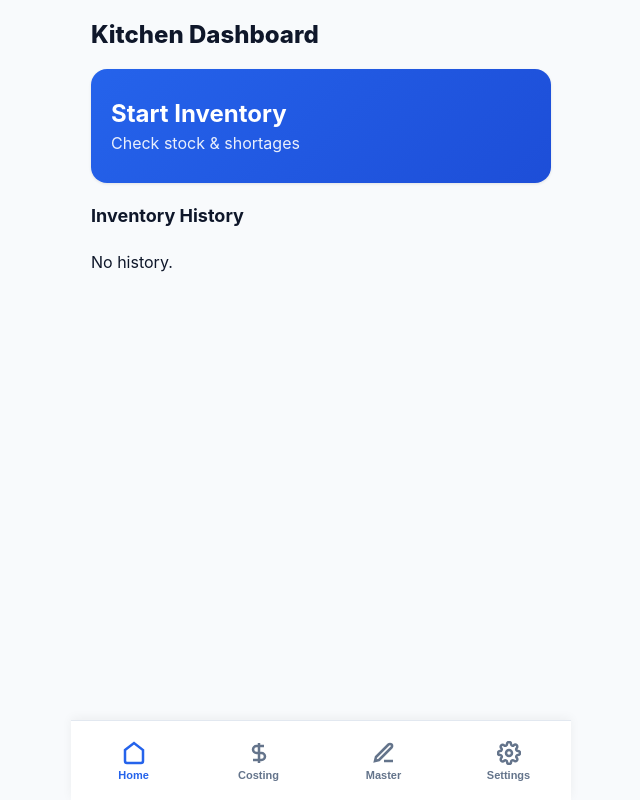
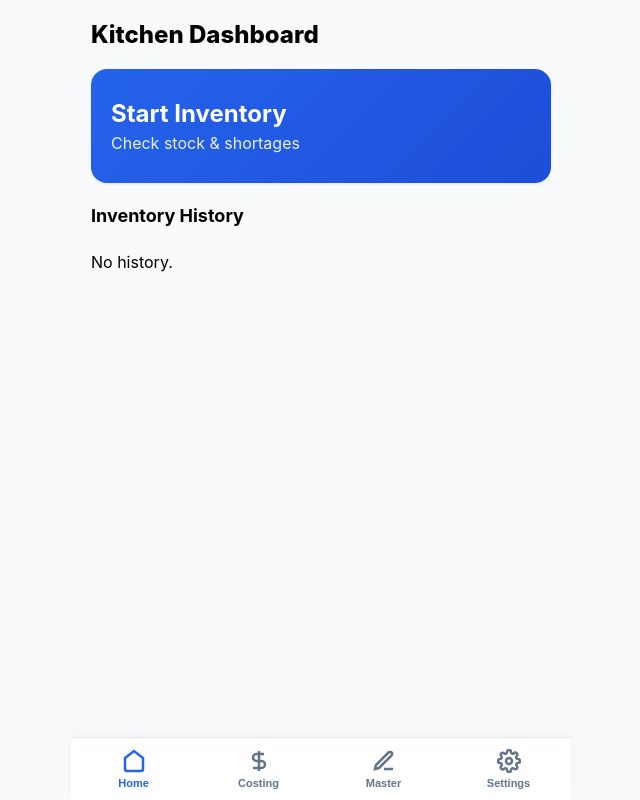
Before and after one commit to sarangagp9/kitchen-management-pro, a plain HTML site: page index.html in a window 1280 px wide. Shown: the whole page, without its empty margins (319-959 px from the left). Drawn offline with Linux system fonts and the light colour scheme.

Commit message:
Update index.html

```diff
--- a/index.html
+++ b/index.html
@@ -3,65 +3,83 @@
 <head>
     <meta charset="UTF-8">
     <meta name="viewport" content="width=device-width, initial-scale=1.0, maximum-scale=1.0, user-scalable=no, viewport-fit=cover">
-    <title>Kitchen Management Pro</title>
+    <title>Kitchen Pro</title>
     <style>
         :root {
             --primary: #0f172a; --accent: #2563eb; --success: #10b981; --danger: #ef4444;
-            --warning: #f59e0b; --bg: #f8fafc; --card: #ffffff; --text: #0f172a;
+            --bg: #f8fafc; --card: #ffffff; --text: #0f172a;
             --muted: #64748b; --border: #e2e8f0; --radius: 16px;
         }
 
-        * { box-sizing: border-box; -webkit-tap-highlight-color: transparent; }
+        /* RESET & FORCE MOBILE HEIGHT */
+        html, body {
+            height: 100%;
+            margin: 0;
+            padding: 0;
+            overflow: hidden; /* Prevents whole-page bouncing */
+            background: var(--bg);
+        }
 
         body {
             font-family: -apple-system, BlinkMacSystemFont, "Segoe UI", Roboto, sans-serif;
-            background: var(--bg); color: var(--text); margin: 0; padding: 0;
-            display: flex; justify-content: center;
-            /* Fix for mobile height */
-            height: 100vh; height: 100dvh;
-            overflow: hidden;
+            display: flex;
+            justify-content: center;
         }
 
         .app-shell {
-            width: 100%; max-width: 500px; height: 100%;
-            background: var(--bg); display: flex; flex-direction: column;
+            width: 100%;
+            max-width: 500px;
+            height: 100dvh; /* Dynamic height for mobile */
+            display: flex;
+            flex-direction: column; /* Stack Content on top of Nav */
+            background: var(--bg);
             position: relative;
         }
 
-        .view {
-            display: none; flex-direction: column; height: 100%;
-            overflow-y: auto;
-            /* Increase bottom padding so content doesn't hide behind buttons */
-            padding: 20px 20px 120px 20px;
+        /* MAIN VIEW AREA (SCROLLABLE) */
+        .content-area {
+            flex: 1; /* Grows to fill all space */
+            overflow-y: auto; /* Only this part scrolls */
+            -webkit-overflow-scrolling: touch;
+            padding: 20px 20px 40px 20px;
         }
+
+        .view { display: none; flex-direction: column; }
         .view.active { display: flex; animation: fadeIn 0.15s ease-in; }
         @keyframes fadeIn { from { opacity: 0; } to { opacity: 1; } }
 
-        /* FIXED NAVIGATION FIX */
+        /* NAVIGATION (STAYS AT BOTTOM) */
         .bottom-nav {
-            position: fixed;
-            bottom: 0;
-            left: 50%;
-            transform: translateX(-50%);
-            width: 100%;
-            max-width: 500px; /* Match app shell */
-            height: 80px;
+            flex-shrink: 0; /* Prevents nav from squishing */
+            height: auto;
             background: white;
             border-top: 1px solid var(--border);
             display: flex;
             justify-content: space-around;
             align-items: center;
-            padding-bottom: env(safe-area-inset-bottom);
-            z-index: 9999;
-            box-shadow: 0 -2px 10px rgba(0,0,0,0.05);
+            padding-top: 10px;
+            /* Extra padding for phone swipe bars */
+            padding-bottom: calc(10px + env(safe-area-inset-bottom));
+            box-shadow: 0 -4px 12px rgba(0,0,0,0.03);
+            z-index: 100;
         }
 
-        .nav-btn { border: none; background: none; color: var(--muted); display: flex; flex-direction: column; align-items: center; font-size: 11px; font-weight: 600; flex: 1; height: 100%; justify-content: center; }
+        .nav-btn {
+            border: none;
+            background: none;
+            color: var(--muted);
+            display: flex;
+            flex-direction: column;
+            align-items: center;
+            font-size: 11px;
+            font-weight: 600;
+            flex: 1;
+        }
         .nav-btn.active { color: var(--accent); }
         .nav-btn svg { width: 24px; height: 24px; margin-bottom: 4px; }
 
-        /* Rest of the UI */
-        .card { background: var(--card); padding: 16px; border-radius: var(--radius); box-shadow: 0 1px 3px rgba(0,0,0,0.1); margin-bottom: 12px; border: 1px solid var(--border); position: relative;}
+        /* CARDS & UI */
+        .card { background: var(--card); padding: 16px; border-radius: var(--radius); box-shadow: 0 1px 3px rgba(0,0,0,0.1); margin-bottom: 12px; border: 1px solid var(--border); }
         h1 { font-size: 24px; font-weight: 800; margin: 0 0 20px 0; }
         h3 { margin: 10px 0; font-size: 18px; }
         label { display: block; font-size: 11px; font-weight: 800; color: var(--muted); margin: 12px 0 4px 4px; text-transform: uppercase; }
@@ -71,6 +89,7 @@
         .btn-danger { background: #fee2e2; color: var(--danger); }
         .btn-outline { background: transparent; border: 1px solid var(--border); color: var(--text); }
         .btn-small { padding: 8px 12px; font-size: 12px; width: auto; border-radius: 8px; }
+
         .allergen-wrap { display: flex; flex-wrap: wrap; gap: 6px; margin-top: 8px; }
         .allergen-tag { padding: 6px 12px; border-radius: 20px; border: 1px solid var(--border); font-size: 12px; cursor: pointer; background: white; }
         .allergen-tag.selected { background: var(--danger); color: white; border-color: var(--danger); }
@@ -88,8 +107,9 @@
 <div id="toast">Copied!</div>
 
 <div class="app-shell">
+    <div class="content-area">
 
-    <!-- HOME VIEW -->
+        <!-- HOME -->
         <section id="view-home" class="view active">
             <h1>Kitchen Dashboard</h1>
             <div class="card clickable" onclick="startInventory()" style="background: linear-gradient(135deg, var(--accent), #1d4ed8); color: white; padding: 30px 20px; border: none;">
@@ -102,7 +122,7 @@
 
         <!-- MASTER LIST -->
         <section id="view-master" class="view">
-        <h1>Add Ingredient</h1>
+            <h1>Master List</h1>
             <div class="card">
                 <label>Item Name</label><input type="text" id="ing-name">
                 <div style="display:flex; gap:8px">
@@ -117,10 +137,11 @@
             <div id="master-items-list"></div>
         </section>
 
-    <!-- COSTING VIEW -->
+        <!-- COSTING LIST -->
         <section id="view-costing" class="view">
             <div style="display:flex; justify-content:space-between; align-items:center; margin-bottom:10px">
-            <h1>Costing</h1><button class="btn-accent btn-small" onclick="openRecipeEditor()">+ New</button>
+                <h1>Costing</h1>
+                <button class="btn-accent btn-small" onclick="openRecipeEditor()">+ New</button>
             </div>
             <div id="recipe-list"></div>
         </section>
@@ -134,12 +155,12 @@
                     <div style="flex:1"><label>Yield</label><input type="number" id="rec-yield"></div>
                     <div style="flex:1"><label>Sub?</label><select id="rec-is-sub" onchange="toggleSalePrice()"><option value="no">No</option><option value="yes">Yes</option></select></div>
                 </div>
-            <div id="sale-price-wrap"><label>Price ($)</label><input type="number" id="rec-sale"></div>
+                <div id="sale-price-wrap"><label>Sale Price ($)</label><input type="number" id="rec-sale"></div>
                 <h4 style="margin:20px 0 10px 0">Ingredients</h4>
                 <div id="recipe-ing-list"></div>
                 <div style="background:#f8fafc; padding:15px; border-radius:12px; border:1px dashed #ddd">
                     <select id="rec-ing-select"></select>
-                <input type="number" id="rec-ing-qty" placeholder="Qty">
+                    <input type="number" id="rec-ing-qty" placeholder="Amount">
                     <button class="btn btn-outline" style="margin-top:10px" onclick="addIngToRecipe()">Add Item</button>
                 </div>
             </div>
@@ -151,18 +172,23 @@
         <section id="view-settings" class="view">
             <h1>Settings</h1>
             <div class="card"><label>Target Food Cost %</label><input type="number" id="setting-target-fc" value="30" onchange="updateSettings()"></div>
-        <div class="card"><h3>Allergens</h3><div style="display:flex; gap:5px; margin-bottom:10px"><input type="text" id="new-allergen-input"><button class="btn btn-accent btn-small" onclick="addNewAllergen()">Add</button></div><div id="settings-allergen-list" class="allergen-wrap"></div></div>
+            <div class="card">
+                <h3>Allergens</h3>
+                <div style="display:flex; gap:5px; margin-bottom:10px">
+                    <input type="text" id="new-allergen-input"><button class="btn btn-accent btn-small" onclick="addNewAllergen()">Add</button>
+                </div>
+                <div id="settings-allergen-list" class="allergen-wrap"></div>
+            </div>
             <button class="btn btn-danger" onclick="secureWipe()">Wipe Data (2001)</button>
         </section>
 
         <!-- COUNTING -->
         <section id="view-counting" class="view">
             <div class="progress-bar"><div id="count-progress" class="progress-fill"></div></div>
-        <p id="count-index" style="text-align:center; font-weight:800;"></p>
             <div class="card" style="text-align:center; padding: 50px 20px;">
                 <p id="count-unit-label" style="text-transform:uppercase; color:var(--accent); font-weight:800;"></p>
-            <h1 id="count-name" style="font-size:32px;">Item</h1>
-            <input type="number" id="count-input" class="big-input" inputmode="decimal" placeholder="0">
+                <h1 id="count-name">Item</h1>
+                <input type="number" id="count-input" class="big-input" inputmode="decimal">
             </div>
             <button class="btn btn-accent" onclick="nextCount()">Next</button>
         </section>
@@ -170,12 +196,13 @@
         <!-- REPORT -->
         <section id="view-report" class="view">
             <h1 id="report-title">Report</h1>
-        <div id="report-container" style="flex:1"></div>
-        <button class="btn btn-accent" onclick="copyReport()">Copy Report</button>
+            <div id="report-container"></div>
+            <button class="btn btn-accent" style="margin-top:20px" onclick="copyReport()">Copy Report</button>
             <button class="btn btn-outline" style="margin-top:10px" onclick="showView('home')">Home</button>
         </section>
 
-    <!-- NAVIGATION BAR -->
+    </div> <!-- End content-area -->
+
     <nav class="bottom-nav">
         <button class="nav-btn active" onclick="showView('home', this)"><svg viewBox="0 0 24 24" fill="none" stroke="currentColor" stroke-width="2.5"><path d="M3 9l9-7 9 7v11a2 2 0 0 1-2 2H5a2 2 0 0 1-2-2z"/></svg>Home</button>
         <button class="nav-btn" onclick="showView('costing', this)"><svg viewBox="0 0 24 24" fill="none" stroke="currentColor" stroke-width="2.5"><path d="M12 2v20M17 5H9.5a3.5 3.5 0 0 0 0 7h5a3.5 3.5 0 0 1 0 7H6"/></svg>Costing</button>
@@ -209,13 +236,14 @@
         if(id === 'costing') renderRecipes();
         if(id === 'home') renderHome();
         if(id === 'settings') renderSettings();
+        document.querySelector('.content-area').scrollTop = 0;
     }
 
     // MASTER
     function renderMaster() {
         initAllergenPicker();
         const list = document.getElementById('master-items-list');
-        list.innerHTML = '<h3>Master List</h3>';
+        list.innerHTML = '<h3>Inventory Items</h3>';
         db.ings.sort((a,b) => a.name.localeCompare(b.name)).forEach(i => {
             list.innerHTML += `<div class="card"><div class="list-row"><strong>${i.name}</strong><button onclick="deleteIng(${i.id})" style="border:none;background:none;color:var(--danger)">✕</button></div><div style="font-size:12px; color:var(--muted)">$${i.price} / ${i.size}${i.unit}</div><div class="allergen-wrap">${i.allergens.map(a => `<span class="tag">${a}</span>`).join('')}</div></div>`;
         });
@@ -270,7 +298,7 @@
     }
 
     function populateRecipeSelector() {
-        const sel = document.getElementById('rec-ing-select'); sel.innerHTML = '<option value="">-- Choose --</option>';
+        const sel = document.getElementById('rec-ing-select'); sel.innerHTML = '<option value="">-- Choose Item --</option>';
         db.ings.sort((a,b) => a.name.localeCompare(b.name)).forEach(i => sel.innerHTML += `<option value="ing|${i.id}">${i.name}</option>`);
         db.recs.filter(r => r.isSub).sort((a,b) => a.name.localeCompare(b.name)).forEach(r => sel.innerHTML += `<option value="rec|${r.id}">${r.name}</option>`);
     }
@@ -313,7 +341,7 @@
             const cost = calcCost(r.components) / (r.yield || 1);
             const fc = r.sale > 0 ? ((cost / r.sale) * 100).toFixed(1) : 'N/A';
             const high = r.sale > 0 && parseFloat(fc) > db.settings.targetFC;
-            list.innerHTML += `<div class="card clickable" onclick="openRecipeEditor(${r.id})" style="border-left: 5px solid ${r.isSub ? '#94a3b8' : (high ? 'var(--danger)' : 'var(--success)')}"><div class="list-row"><strong>${r.name}</strong><button onclick="event.stopPropagation(); deleteRec(${r.id})" style="border:none;background:none;color:var(--danger)">✕</button></div><div style="display:flex; justify-content:space-between; font-size:13px; margin-top:5px"><span>Cost/$: ${cost.toFixed(2)}</span><span>FC: ${fc}%</span></div></div>`;
+            list.innerHTML += `<div class="card clickable" onclick="openRecipeEditor(${r.id})" style="border-left: 5px solid ${r.isSub ? '#94a3b8' : (high ? 'var(--danger)' : 'var(--success)')}"><div class="list-row"><strong>${r.name}</strong><button onclick="event.stopPropagation(); deleteRec(${r.id})" style="border:none;background:none;color:var(--danger)">✕</button></div><div style="display:flex; justify-content:space-between; font-size:13px; margin-top:5px"><span>Cost: ${cost.toFixed(2)}</span><span>FC: ${fc}%</span></div></div>`;
         });
     }
 
@@ -324,7 +352,6 @@
     function renderCountStep() {
         const item = invState.items[invState.index];
         document.getElementById('count-progress').style.width = ((invState.index)/invState.items.length)*100 + '%';
-        document.getElementById('count-index').innerText = `Item ${invState.index+1} of ${invState.items.length}`;
         document.getElementById('count-name').innerText = item.name;
         document.getElementById('count-unit-label').innerText = item.unit;
         document.getElementById('count-input').value = ''; document.getElementById('count-input').focus();
```
Lines whose indentation alone changed are shown as unchanged.
